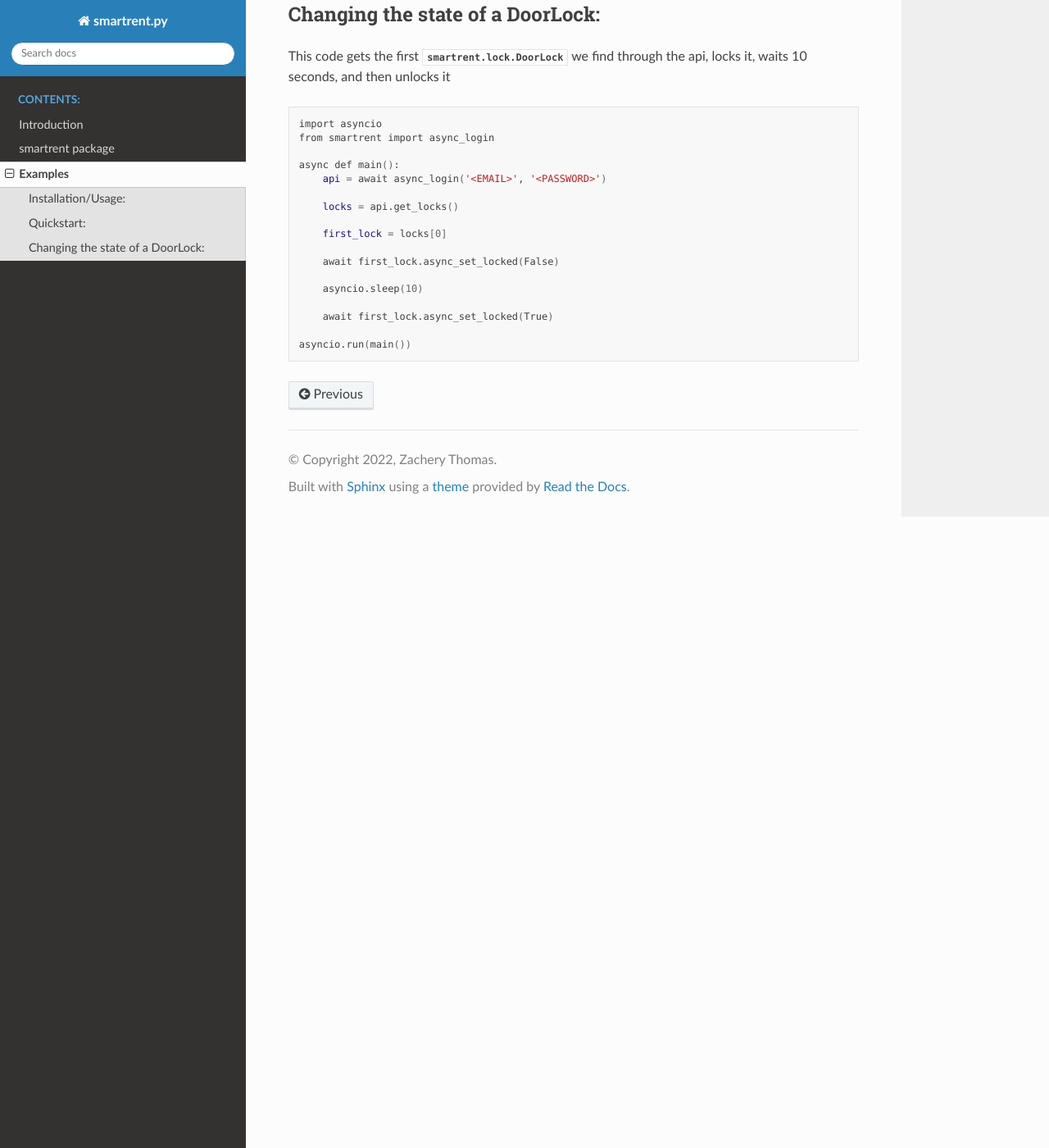
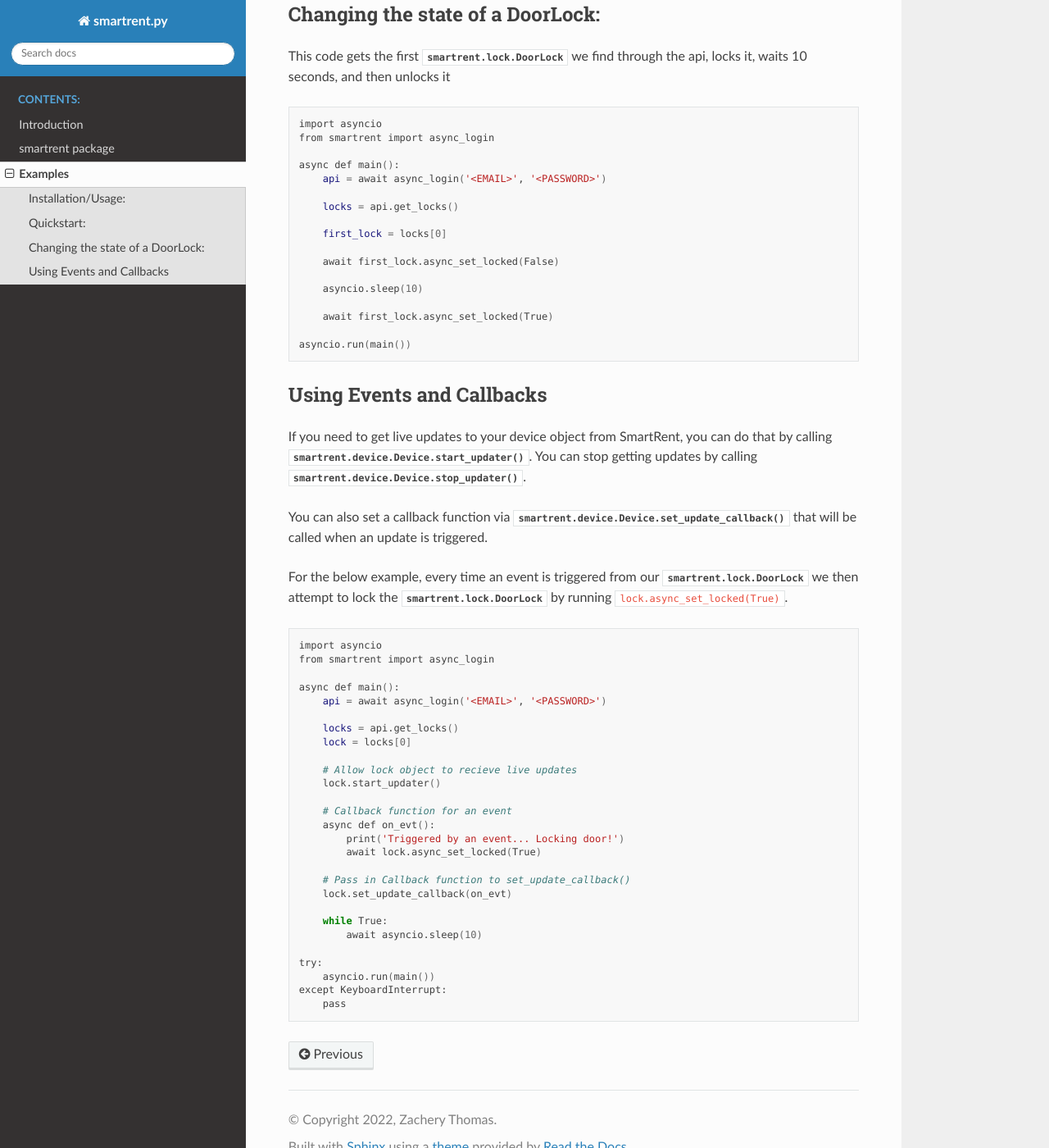
Before and after one commit to ZacheryThomas/smartrent-py, a Sphinx documentation site: the page built from docs/source/examples.rst, in a window 1280 px wide and 1400 px high, scrolled down 882 px. Shown: the whole window at 82% size. Built offline with Sphinx 7.4.7 and the Read the Docs theme 2.0.0, drawn with Linux system fonts in a browser that asks for light colours.

Commit message:
examples.rst: Update examples with event and callback info

```diff
--- a/docs/source/examples.rst
+++ b/docs/source/examples.rst
@@ -57,3 +57,42 @@ This code gets the first :class:`smartrent.lock.DoorLock` we find through the ap
         await first_lock.async_set_locked(True)
 
     asyncio.run(main())
+
+Using Events and Callbacks
+**************************
+
+If you need to get live updates to your device object from SmartRent, you can do that by calling :meth:`smartrent.device.Device.start_updater`. You can stop getting updates by calling :meth:`smartrent.device.Device.stop_updater`.
+
+You can also set a callback function via :meth:`smartrent.device.Device.set_update_callback` that will be called when an update is triggered.
+
+For the below example, every time an event is triggered from our :class:`smartrent.lock.DoorLock` we then attempt to lock the :class:`smartrent.lock.DoorLock` by running ``lock.async_set_locked(True)``.
+
+.. code-block:: bash
+
+    import asyncio
+    from smartrent import async_login
+
+    async def main():
+        api = await async_login('<EMAIL>', '<PASSWORD>')
+
+        locks = api.get_locks()
+        lock = locks[0]
+
+        # Allow lock object to recieve live updates
+        lock.start_updater()
+
+        # Callback function for an event
+        async def on_evt():
+            print('Triggered by an event... Locking door!')
+            await lock.async_set_locked(True)
+
+        # Pass in Callback function to set_update_callback()
+        lock.set_update_callback(on_evt)
+
+        while True:
+            await asyncio.sleep(10)
+
+    try:
+        asyncio.run(main())
+    except KeyboardInterrupt:
+        pass
```
